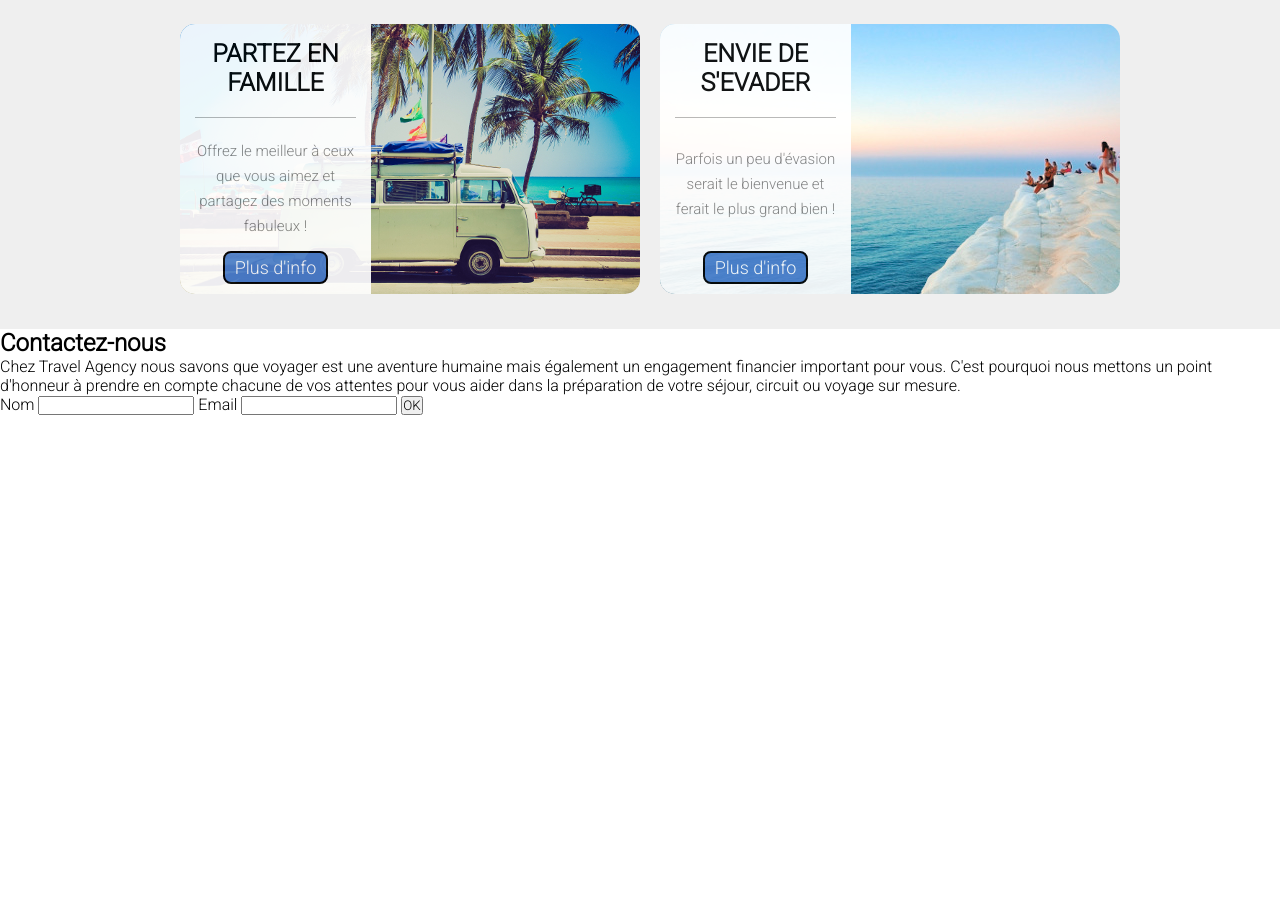
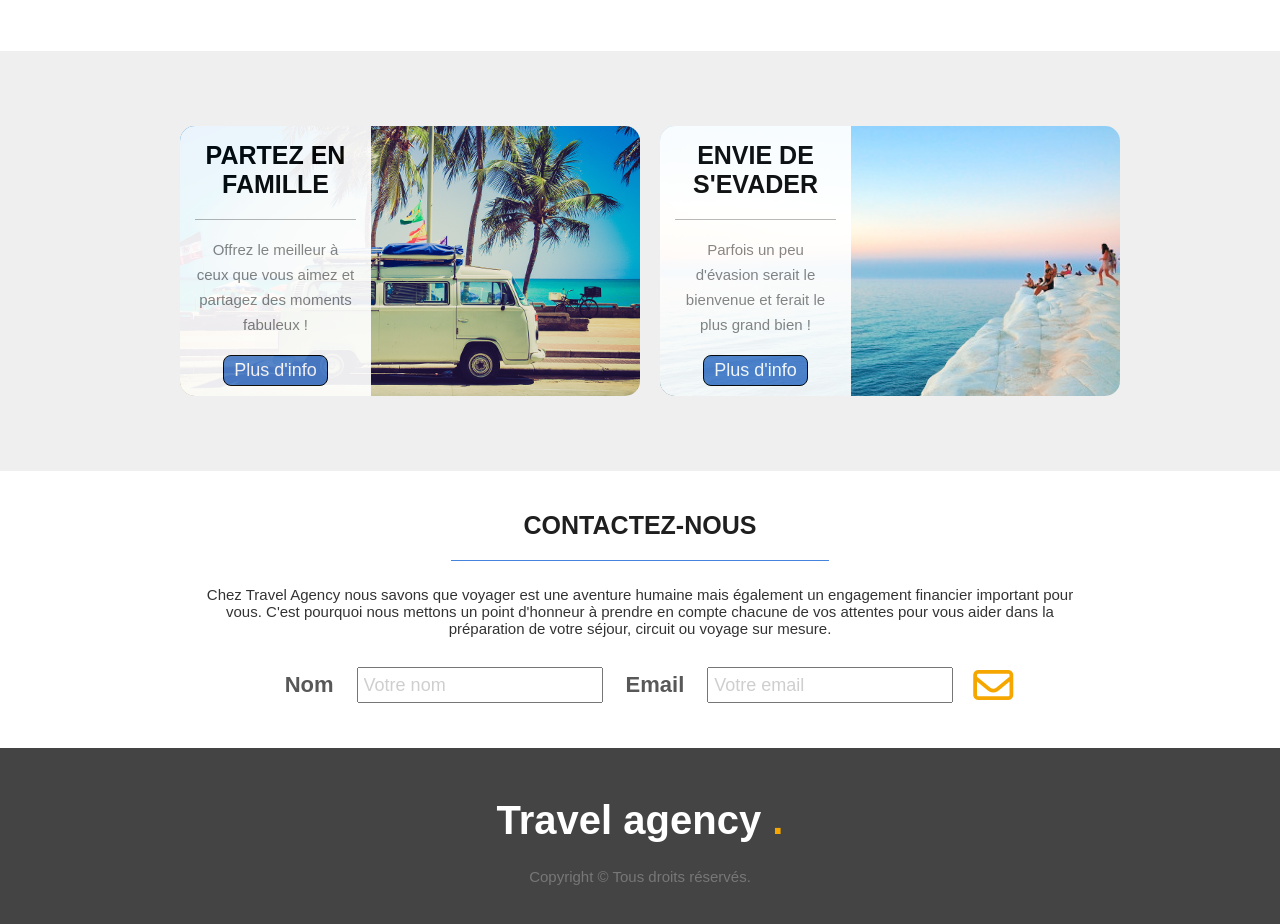
Before and after one commit to loicberland/travel-agency, a website: page index.html in a window 1280 px wide. Shown: the part 1020-1944 px from the top of the page. Before the commit the page ends 1435 px from the top, so only its background shows below. Drawn offline with Linux system fonts and the light colour scheme.

Commit message:
Fin site

```diff
--- a/index.html
+++ b/index.html
@@ -27,11 +27,11 @@
         <section class="img img-main" id="accueil">
             <div class="grid-container">
                 <h1 class="titre1 text-center">Organisez votre <br> <b>voyage sur mesure</b></h1>
-                <a href="#" class="btn-blue">Par ici</a>
+                <a href="#" class="btn btn-blue">Par ici</a>
             </div>
         </section>
         <section id="destinations">
-            <div class=" grid-column-lg-3 grid-column-1">
+            <div class=" grid-column-md-3 grid-column-1">
                 <div class="card card-dest">
                     <img class="card-img" src="dist/img/steps-icon-1.png" alt="Planifier">
                     <h2 class="card-titre" >Planifier</h2>
@@ -55,31 +55,36 @@
                     <div class="card-left grid-row-4">
                         <h2 class="grid-item-1 card-titre">Partez en famille</h2>
                         <p class="grid-item-2 card-text">Offrez le meilleur à ceux que vous aimez et partagez des moments fabuleux !</p>
-                        <a href="#" class="grid-item-3 btn-blue">Plus d'info</a>
+                        <a href="#" class="grid-item-3 btn btn-blue">Plus d'info</a>
                     </div>
                 </div>
                 <div class="card card-circuit img img-art2">
                     <div class="card-left grid-row-4">
                         <h2 class="grid-item-1 card-titre">Envie de s'evader</h2>
                         <p class="grid-item-2 card-text">Parfois un peu d'évasion serait le bienvenue et ferait le plus grand bien !</p>
-                        <a href="#" class="grid-item-3 btn-blue">Plus d'info</a>
+                        <a href="#" class="grid-item-3 btn btn-blue">Plus d'info</a>
                     </div>
                 </div>
             </div>
         </section>
-        <section id="contact">
-            <h1>Contactez-nous</h1>
-            <p>Chez Travel Agency nous savons que voyager est une aventure humaine mais également un engagement financier important pour vous. C'est pourquoi nous mettons un point d'honneur à prendre en compte chacune de vos attentes pour vous aider dans la préparation de votre séjour, circuit ou voyage sur mesure.</p>
-            <div>
-                <label for="name">Nom</label>
-                <input type="text" id="name" name="name">
-                <label for="email">Email</label>
-                <input type="email" name="email" id="email">
-                <input type="submit" value="OK">
+        <section id="contact" class="contact">
+            <h2 class="contact-titre">Contactez-nous</h2>
+            <p class="contact-text">Chez Travel Agency nous savons que voyager est une aventure humaine mais également un engagement financier important pour vous. C'est pourquoi nous mettons un point d'honneur à prendre en compte chacune de vos attentes pour vous aider dans la préparation de votre séjour, circuit ou voyage sur mesure.</p>
+            <div class="contact-form">
+                <label class="contact-label" for="name">Nom</label>
+                <input class="contact-input" type="text" id="name" name="name" placeholder="Votre nom">
+                <label class="contact-label" for="email">Email</label>
+                <input class="contact-input" type="email" name="email" id="email" placeholder="Votre email">
+                <button class="contact-submit" type="submit">
+                    <i class="far fa-3x fa-envelope"></i>
+                </button>
             </div>
         </section>
-        <footer>
+        <footer id="footer" class="footer">
+            <h1 class="footer-titre">Travel agency <span class="color-point-orange">.</span></h1>
+            <p class="footer-text">Copyright &copy; Tous droits réservés.</p>
+        </footer>
 
-        </footer>
+        <script src="https://kit.fontawesome.com/3eb3f6cf09.js" crossorigin="anonymous"></script>
     </body>
 </html>
--- a/scss/_mixin.scss
+++ b/scss/_mixin.scss
@@ -32,11 +32,6 @@
 @mixin btn($bgc,$text-color){
     background-color: $bgc;
     color: $text-color;
-    border: pxToRem(2) solid #000;
-    border-radius: pxToRem(8);
-    padding: pxToRem(4) pxToRem(10);
-    font-size: pxToRem(18);
-    margin: 0 auto;
     &:hover{
         background-color: $text-color;
         color: $bgc;
--- a/scss/_variable.scss
+++ b/scss/_variable.scss
@@ -7,7 +7,9 @@ $text-orange:#f5a700;
 $bg-orange:#f5a700;
 $text-blue:#4683dd;
 $bg-blue:#4b7fcc;
-$line-dark-opacity: rgba(5, 5, 5, 0.301);
+$line-dark-opacity: rgba(5, 5, 5, 0.302);
+$line-blue: rgb(70, 131, 221);
+$no-color: rgba(255, 255, 255, 0);
 
 $max-width-sm: 540px;
 $max-width-md: 720px;
--- a/scss/main.scss
+++ b/scss/main.scss
@@ -3,28 +3,27 @@
 @import 'variable';
 @import 'mixin';
 
-*{margin: 0;padding: 0; font-family: 'Roboto', sans-serif;}
+*{margin: 0;padding: 0; font-family: 'arial', sans-serif;}
 a{text-decoration: none;}
 li{list-style: none;}
+h2{text-transform: uppercase;font-size: pxToRem(25);}
+p{font-size: pxToRem(15);}
+#nav{height: pxToRem(100);padding: pxToRem(10) pxToRem(15);display:flex;align-items: center;}
+#circuits{background-color: #efefef; padding: pxToRem(40) pxToRem(10) ; }
+#destinations{padding: pxToRem(40) pxToRem(10) ; }
+#footer{background: #444;}
 
-#nav{
-    height: pxToRem(100);
-    padding: pxToRem(10) pxToRem(15);
-    display:flex;
-    align-items: center;
-}
-#circuits{background-color: #efefef}
 .container{
     @include container(100%,100%);
     &-fluid{
-        @include for-size(sm){
-            @include container(100%,100%);
-        };
-        @include container(60%,100%);
+        @include container(100%,100%);
+        flex-direction: column;
         @include for-size(md){
+            flex-direction: row;
             @include container(100%,100%);
         };
         @include for-size(xxl){
+            flex-direction: row;
             @include container(60%,100%);
         };
     }
@@ -101,14 +100,25 @@ li{list-style: none;}
 }
 
 .btn{
+    border-radius: pxToRem(8);
+    padding: pxToRem(4) pxToRem(10);
+    font-size: pxToRem(18);
     &-blue{
+        border: pxToRem(1.5) solid #000;
         @include btn($bg-blue,$text-white);
+        margin: 0 auto;
+    }
+    &-orange{
+        border: pxToRem(1.5) solid $no-color;
+        height: pxToRem(40);
+        margin-left: pxToRem(20);
+        @include btn($no-color,$no-color);
     }
 }
 .titre1{
     margin: pxToRem(20) pxToRem(30) pxToRem(40) pxToRem(30);
     font-size: pxToRem(40);
-    font-weight: 900;
+    font-weight: 300;
     color: $text-dark;
     line-height: pxToRem(80);
     @include for-size(md){
@@ -135,6 +145,14 @@ li{list-style: none;}
 .grid-column-lg-3{grid-template-columns: auto auto auto; }
 .grid-column-lg-4{grid-template-columns: auto auto auto auto; }
 .grid-column-lg-5{grid-template-columns: auto auto auto auto auto; }
+}
+
+@include for-size(md){
+.grid-column-md-1{grid-template-columns: auto; }
+.grid-column-md-2{grid-template-columns: auto auto; }
+.grid-column-md-3{grid-template-columns: auto auto auto; }
+.grid-column-md-4{grid-template-columns: auto auto auto auto; }
+.grid-column-md-5{grid-template-columns: auto auto auto auto auto; }
 }
 
 [class*="grid-row-"] {
@@ -169,9 +187,18 @@ li{list-style: none;}
         }
     }
     &-dest{
-        margin: 0 pxToRem(30);
+        margin: 0 pxToRem(20);
         width: pxToRem(150);
         @include for-size(md){
+            margin: 0 pxToRem(40);
+            width: pxToRem(150);
+        }
+        @include for-size(lg){
+            margin: 0 pxToRem(10);
+            width: pxToRem(300);
+        }
+        @include for-size(xl){
+            margin: 0 pxToRem(30);
             width: pxToRem(300);
         }
     }
@@ -190,26 +217,120 @@ li{list-style: none;}
             border-bottom: 1px solid $line-dark-opacity  ;
         }
         .card-text{
-            margin-bottom: 0;
             opacity: 0.5;
             line-height: pxToRem(25);
-            font-size: pxToRem(15);
         }
         .btn-blue{
             margin-bottom: pxToRem(10);
         }
     }
     &-img{
+        width: 40% ;
+        @include for-size(md){
+            width: 55% ;
+        }
+        @include for-size(lg){
+            width: 30% ;
+        }
         margin: pxToRem(20);
     }
-    &-titre{
-        text-transform: uppercase;
-        font-family: 'Roboto', sans-serif;
-        font-size: pxToRem(25);
-    }
     &-text{
-        font-family: 'Roboto', sans-serif;
         margin: pxToRem(15) 0;
         opacity: 0.6;
     }
 }
+
+.contact{
+    text-align: center;
+    padding: pxToRem(40) pxToRem(10);
+    &-titre{
+        width: 100%;
+        @include for-size(md){
+            width: 40%;
+        }
+        @include for-size(lg){
+            width: 30%;
+        }
+        margin: 0 auto;
+        padding-bottom: pxToRem(20);
+        border-bottom: 1px solid $line-blue;
+        color: $text-dark;
+    }
+    &-text{
+        margin: 0 auto;
+        width: 70%;
+        padding: pxToRem(25);
+        opacity: 0.8;
+    }
+    &-label{
+        margin: pxToRem(4) pxToRem(18) ;
+        font-size: pxToRem(19);
+        @include for-size(md){
+            margin: pxToRem(10) pxToRem(18) ;
+            font-size: pxToRem(22);
+        }
+        font-weight: 700;
+        opacity: 0.65;
+    }
+    &-input{
+        font-size: pxToRem(15);
+        margin: pxToRem(3) auto;
+        padding: pxToRem(5);
+        width: 70%;
+        @include for-size(sm){
+            width: 50%;
+            font-size: pxToRem(18);
+            margin: pxToRem(5) auto;
+        }
+        @include for-size(md){
+            width: auto;
+            font-size: pxToRem(18);
+            margin: pxToRem(5);
+        }
+        font-weight: 400;
+        &::placeholder{
+            opacity: 0.35;
+        }
+    }
+    &-submit{
+        margin-top: pxToRem(15);
+        @include for-size(md){
+            margin-top: pxToRem(0);
+            margin-left: pxToRem(15);
+        }
+        color: $text-orange;
+        border: none;
+        background-color: $no-color;
+        cursor: pointer;
+
+    }
+    &-form{
+        flex-direction: column;
+        @include for-size(md){
+            flex-direction: row;
+        }
+        display: flex;
+        align-content: center;
+        justify-content: center;
+    }
+}
+
+.footer{
+    padding: pxToRem(20);
+    @include for-size(md){
+        padding: pxToRem(50);
+    }
+    &-titre{
+        text-align: center;
+        color: $text-white;
+        font-size: pxToRem(40);
+        margin-bottom: pxToRem(25);
+        .color-point-orange{
+            color: $text-orange;
+        }
+    }
+    &-text{
+        text-align: center;
+        color: #777;
+    }
+}
```
Also changed, not shown: dist/css/style.css.
